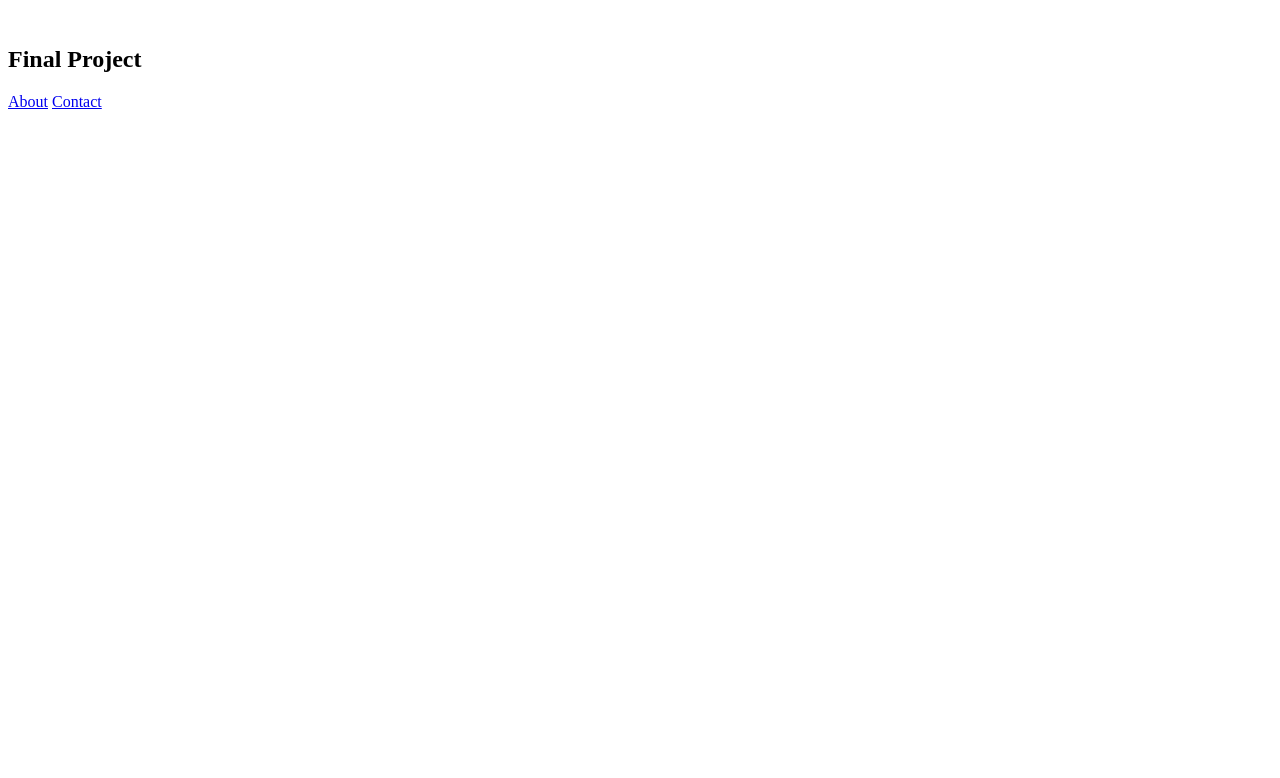
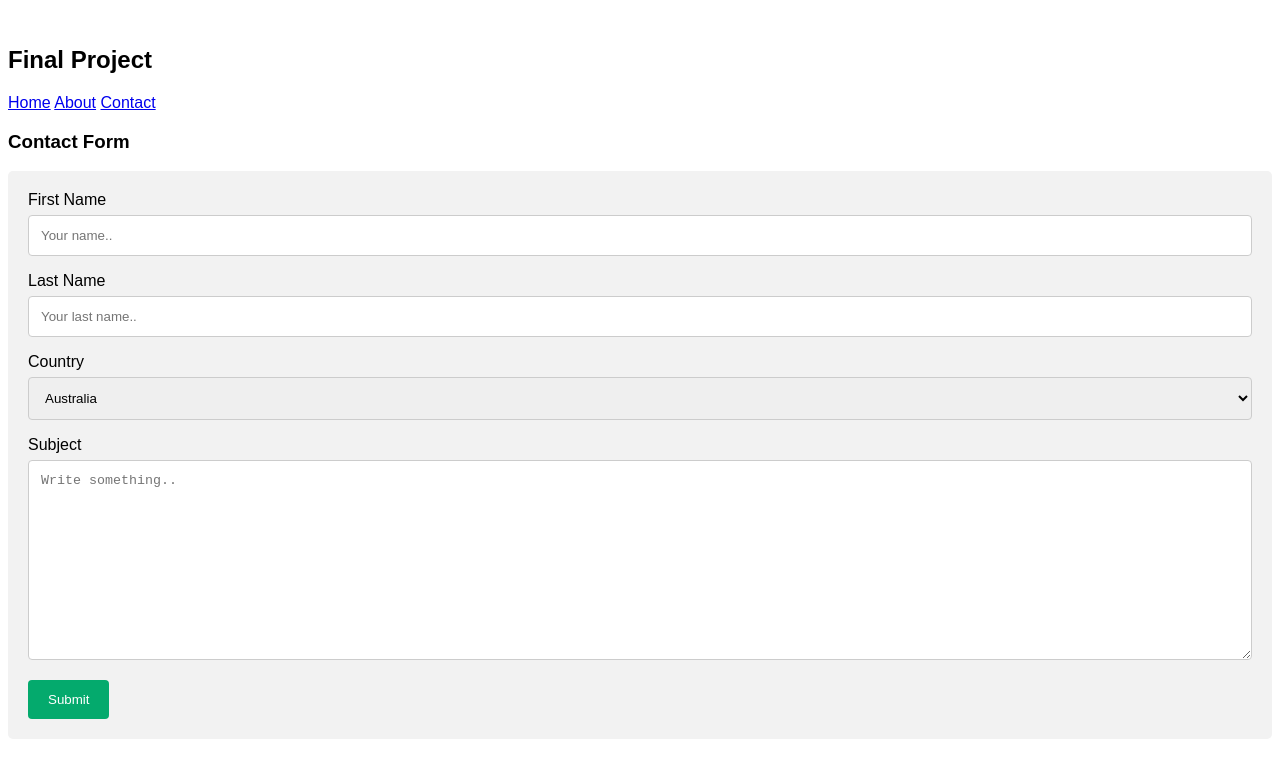
Before and after one commit to Kendallfuller97/Final-Project, a plain HTML site: page contact.html in a window 1280 px wide. Drawn offline with Linux system fonts and the light colour scheme; a web font is replaced by a local one.

Commit message:
Added Videos and Form

```diff
--- /dev/null
+++ b/Assets/css/style.css
@@ -0,0 +1,53 @@
+p1{
+    font-family: 'Andada Pro', serif;
+}
+p2{
+    font-family: 'Bebas Neue', cursive;
+}
+p3{
+    font-family: 'Rampart One', cursive;
+}
+p1, p2, p3, p4 {
+    display: block;
+    margin-top: 2em;
+    margin-bottom: 1em;
+    margin-left: 0;
+    margin-right: 0;
+  }
+
+
+
+  body {font-family: Arial, Helvetica, sans-serif;}
+  * {box-sizing: border-box;}
+
+
+
+  input[type=text], select, textarea {
+    width: 100%;
+    padding: 12px;
+    border: 1px solid #ccc;
+    border-radius: 4px;
+    box-sizing: border-box;
+    margin-top: 6px;
+    margin-bottom: 16px;
+    resize: vertical;
+  }
+
+  input[type=submit] {
+    background-color: #04AA6D;
+    color: white;
+    padding: 12px 20px;
+    border: none;
+    border-radius: 4px;
+    cursor: pointer;
+  }
+
+  input[type=submit]:hover {
+    background-color: #45a049;
+  }
+
+  .container {
+    border-radius: 5px;
+    background-color: #f2f2f2;
+    padding: 20px;
+  }
--- a/contact.html
+++ b/contact.html
@@ -5,7 +5,7 @@
     <meta http-equiv="X-UA-Compatible" content="IE=edge">
     <meta name="viewport" content="width=device-width, initial-scale=1.0">
     <title>Final Project</title>
-    <link rel="stylesheet" href="css/style.css">
+    <link rel="stylesheet" href="Assets/css/style.css">
     <link rel="preconnect" href="https://fonts.googleapis.com">
 <link rel="preconnect" href="https://fonts.gstatic.com" crossorigin>
 <link href="https://fonts.googleapis.com/css2?family=Andada+Pro:wght@600&family=Bebas+Neue&family=Rampart+One&display=swap" rel="stylesheet">
@@ -14,9 +14,34 @@
     <header>
       <h1>Final Project</h1>
             <nav>
+                <a href="index.html">Home</a>
                 <a href="about.html">About</a>
                 <a href="contact.html">Contact</a>
             </nav>
     </header>
 </article>
 <body>
+    <h3>Contact Form</h3>
+
+<div class="container">
+  <form action="/action_page.php">
+    <label for="fname">First Name</label>
+    <input type="text" id="fname" name="firstname" placeholder="Your name..">
+
+    <label for="lname">Last Name</label>
+    <input type="text" id="lname" name="lastname" placeholder="Your last name..">
+
+    <label for="country">Country</label>
+    <select id="country" name="country">
+      <option value="australia">Australia</option>
+      <option value="canada">Canada</option>
+      <option value="usa">USA</option>
+    </select>
+
+    <label for="subject">Subject</label>
+    <textarea id="subject" name="subject" placeholder="Write something.." style="height:200px"></textarea>
+
+    <input type="submit" value="Submit">
+  </form>
+</div>
+</body>
```
Also changed, not shown: about.html (+2 -1 lines), index.html (+7 -1 lines), 1 other file.
